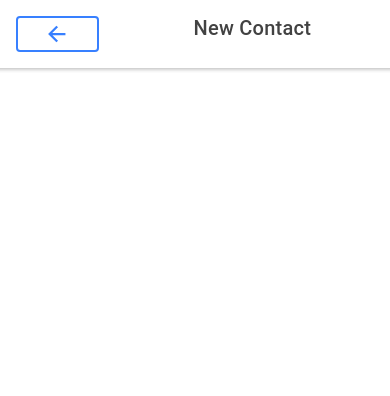
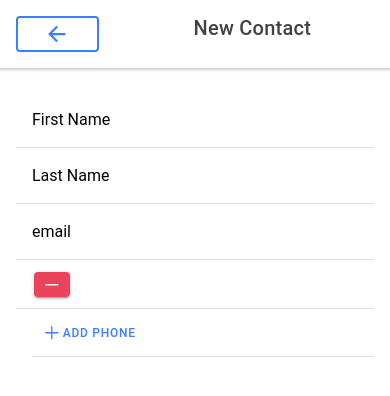
Before and after one commit to Ntwali-Josue/address-book-ui, a React (Create React App) app in the folder UI/: page /new in a window 390 px wide. Shown: the top 396 px of the page. Built offline with nearby package versions, Linux system fonts and the light colour scheme.

Commit message:
add phone input field

```diff
--- a/UI/src/pages/AddContact.tsx
+++ b/UI/src/pages/AddContact.tsx
@@ -7,7 +7,15 @@ import {
   IonToolbar,
   IonBackButton,
   IonTitle,
+  IonList,
+  IonItem,
+  IonInput,
+  IonContent,
+  IonLabel,
+  IonItemGroup,
+  IonIcon,
 } from "@ionic/react";
+import { add, remove } from "ionicons/icons";
 
 const NewContact: React.FC = () => (
   <IonPage>
@@ -19,6 +27,38 @@ const NewContact: React.FC = () => (
         <IonTitle className="ion-text-center ion-padding">New Contact</IonTitle>
       </IonToolbar>
     </IonHeader>
+    <IonContent>
+      <form action="" className="ion-margin">
+        <IonList slot="center">
+          <IonItem>
+            <IonLabel position="floating">First Name </IonLabel>
+            <IonInput type="text" required></IonInput>
+          </IonItem>
+          <IonItem>
+            <IonLabel position="floating">Last Name </IonLabel>
+            <IonInput type="text" required></IonInput>
+          </IonItem>
+          <IonItem>
+            <IonLabel position="floating">email </IonLabel>
+            <IonInput type="email" required></IonInput>
+          </IonItem>
+          <IonItemGroup>
+            <IonItem>
+              <IonButton slot="start" size="small" color="danger"  >
+                <IonIcon slot="icon-only" icon={remove} color="light" />
+              </IonButton>
+              <IonInput required></IonInput>
+            </IonItem>
+            <IonItem>
+              <IonButton fill="clear">
+                <IonIcon icon={add} slot="icon-only" />
+                Add phone
+              </IonButton>
+            </IonItem>
+          </IonItemGroup>
+        </IonList>
+      </form>
+    </IonContent>
   </IonPage>
 );
 
```
